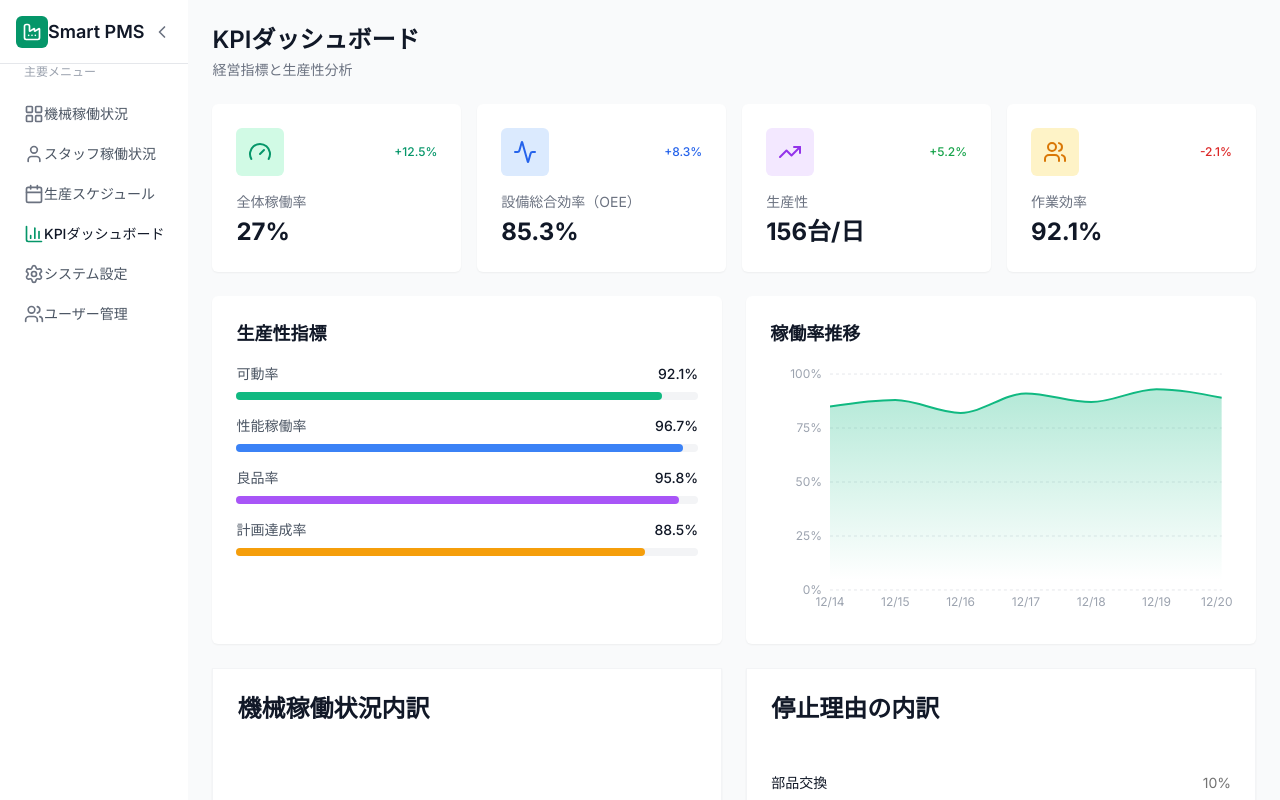
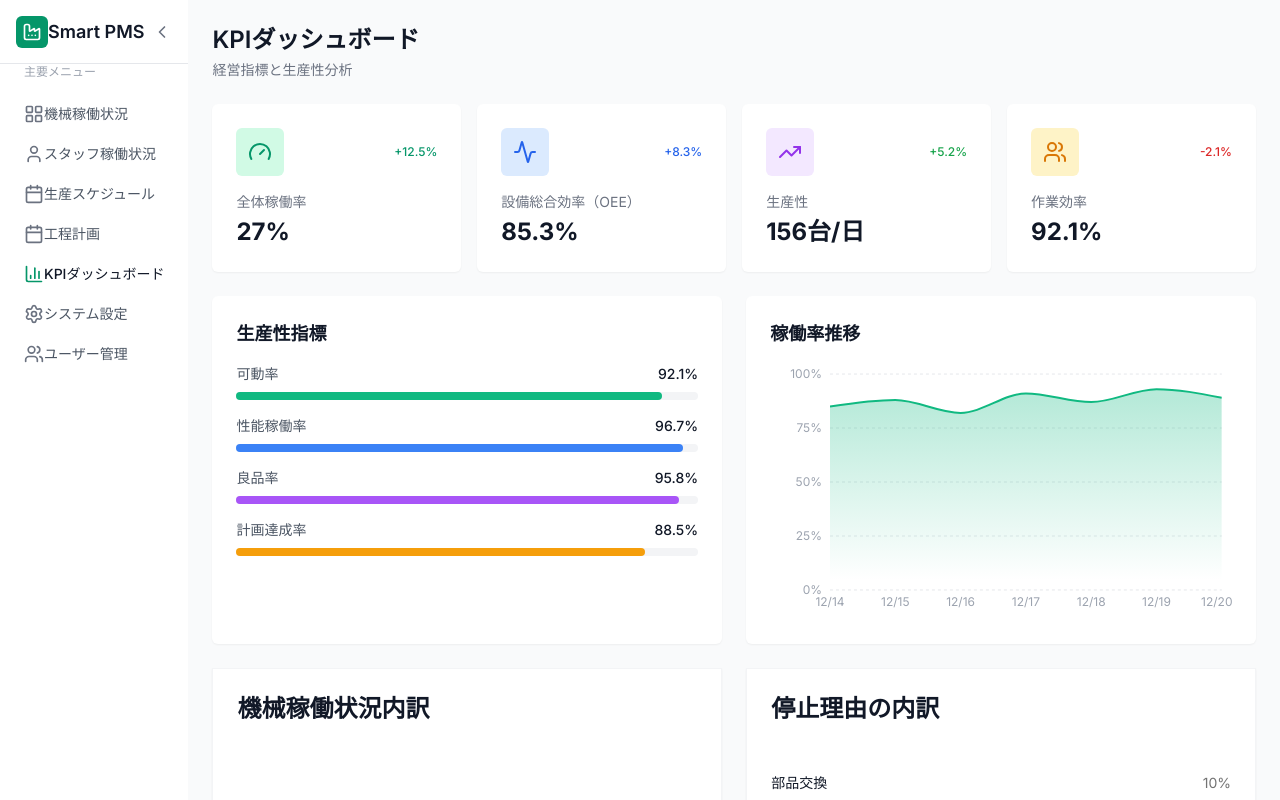
Before and after one commit to futa662/hanshin-production-system, a Next.js app: page /management in a window 1280 px wide. Shown: the top 800 px of the page. Built offline with nearby package versions, Linux system fonts and the light colour scheme.

Commit message:
Add process planning to ProperSidebar menu and apply AuthLayout

```diff
--- a/app/process-planning/page.tsx
+++ b/app/process-planning/page.tsx
@@ -4,6 +4,7 @@ import { useState } from 'react';
 import { useAuthStore } from '@/src/store/auth-store';
 import { useProcessPlanningStore } from '@/src/store/process-planning-store';
 import { redirect } from 'next/navigation';
+import { AuthLayout } from '@/src/components/layout/AuthLayout';
 import { Card } from '@/src/components/ui/card';
 import { Badge } from '@/src/components/ui/badge';
 import { Button } from '@/src/components/ui/button';
@@ -81,8 +82,9 @@ export default function ProcessPlanningPage() {
   };
 
   return (
-    <div className="h-full bg-gray-50 p-6">
-      <div className="mx-auto max-w-[1600px]">
+    <AuthLayout>
+      <div className="h-full bg-gray-50 p-6">
+        <div className="mx-auto max-w-[1600px]">
         {/* ヘッダー */}
         <div className="mb-6">
           <div className="flex items-center justify-between mb-4">
@@ -276,7 +278,8 @@ export default function ProcessPlanningPage() {
             )}
           </div>
         )}
+        </div>
       </div>
-    </div>
+    </AuthLayout>
   );
 }
--- a/src/components/layout/ProperSidebar.tsx
+++ b/src/components/layout/ProperSidebar.tsx
@@ -44,6 +44,12 @@ const menuItems: MenuItem[] = [
     label: '生産スケジュール',
     icon: Calendar,
     href: '/production'
+  },
+  {
+    id: 'process-planning',
+    label: '工程計画',
+    icon: Calendar,
+    href: '/process-planning'
   },
   {
     id: 'kpi',
```
